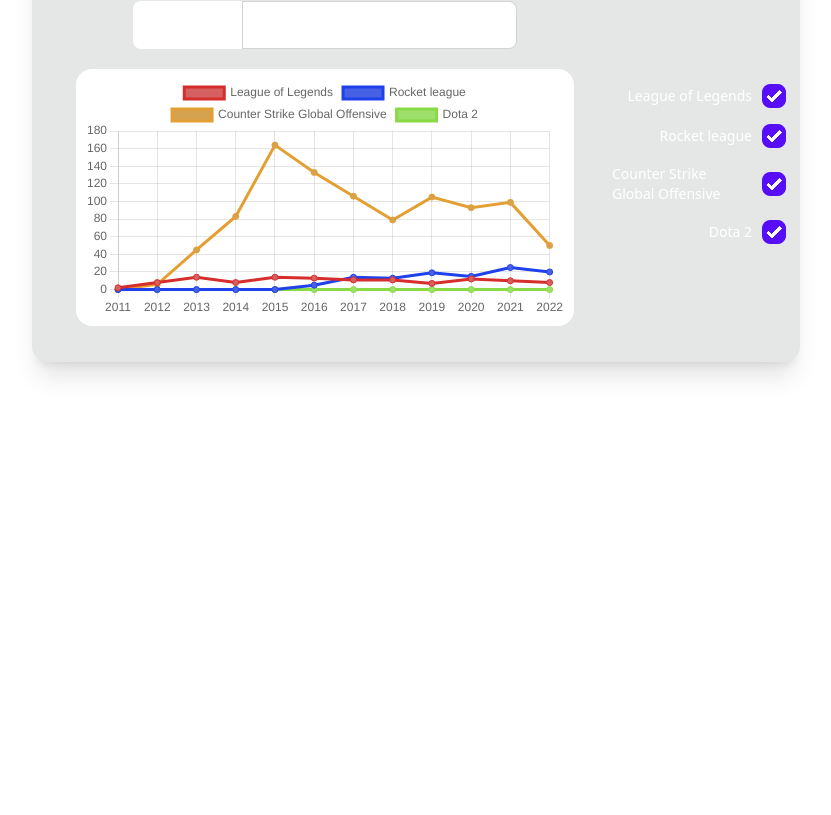
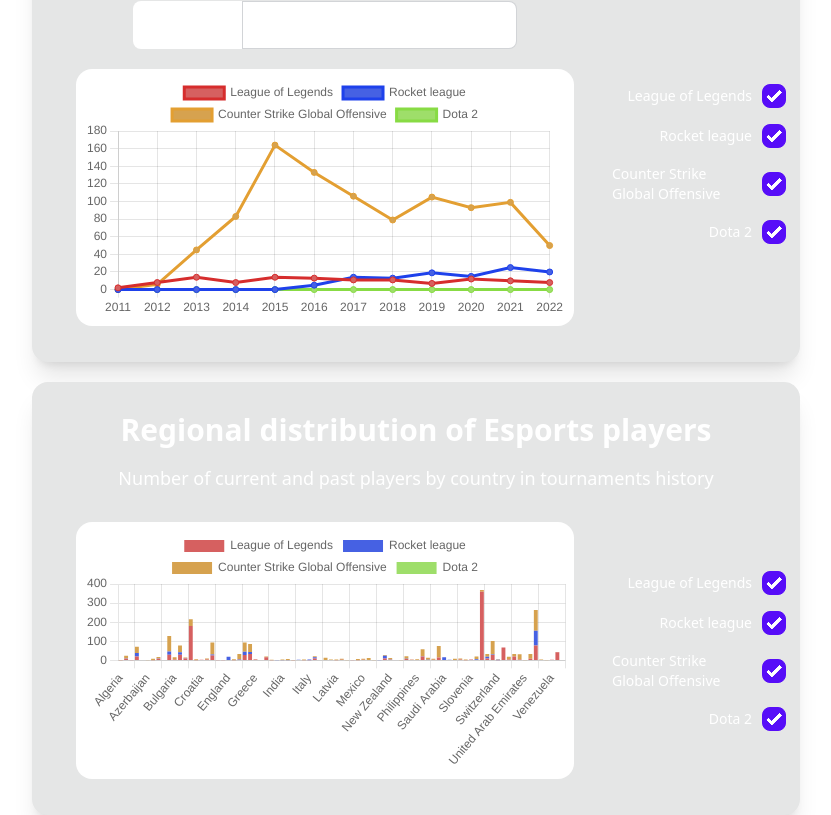
Before and after one commit to yami2200/esport-statistics, a Vue app: page / in a window 1280 px wide. Shown: the part 1891-2706 px from the top of the page, without its empty margins (224-1055 px from the left). Before the commit the page ends 2508 px from the top, so only its background shows below. Built offline with nearby package versions, Linux system fonts and the light colour scheme.

Commit message:
Add bar chart component and one other stat example.

```diff
--- a/src/classes/PlayerNationalityStat.js
+++ b/src/classes/PlayerNationalityStat.js
@@ -36,3 +36,16 @@
     }
     return datachart;
 }
+
+export function getPlayerNationalityStatOptions(){
+    return {
+        responsive: true,
+        plugins: {
+            legend: {
+                position: 'top',
+            },
+            title: {
+                display: false
+            }
+        }};
+}
--- /dev/null
+++ b/src/classes/RegionalDistribution.js
@@ -0,0 +1,51 @@
+import data from "@/assets/data.json";
+import {getAllCountryPlayers} from "@/classes/Utils";
+
+export function getRegionalDistributionOptions(){
+    return {
+        plugins: {
+            title: {
+                display: false
+            },
+        },
+        responsive: true,
+        scales: {
+            x: {
+                stacked: true,
+            },
+            y: {
+                stacked: true
+            }
+        }
+    };
+}
+
+export function getRegionalDistributionData(gamesSelection, data){
+    const countries = getAllCountryPlayers(data);
+    const datachart = {
+        labels: countries,
+        datasets: []
+    }
+
+    let countryIndexes = {};
+    countries.forEach((country, index) => {
+        countryIndexes[country] = index;
+    });
+
+    for(let i = 0; i < gamesSelection.length; i++){
+        if(!gamesSelection[i].selected) continue;
+        let dataGame = Array(countries.length).fill(0);
+        for(let p in data[gamesSelection[i].id].players){
+            let player = data[gamesSelection[i].id].players[p];
+            dataGame[countryIndexes[player.country]]++;
+        }
+        datachart.datasets.push({
+            label: gamesSelection[i].name,
+            data: dataGame,
+            borderColor: gamesSelection[i]["main_color"],
+            backgroundColor: gamesSelection[i]["secondary_color"],
+        });
+    }
+
+    return datachart;
+}
--- /dev/null
+++ b/src/components/charts/bar-chart.vue
@@ -0,0 +1,34 @@
+<template>
+    <div class="card bg-white p-2">
+        <Bar
+            :options="chartOptions"
+            :data="chartData"
+        />
+    </div>
+</template>
+
+<script>
+import { Bar } from 'vue-chartjs'
+
+import { Chart as ChartJS, Title, Tooltip, Legend, BarElement, CategoryScale, LinearScale } from 'chart.js'
+
+ChartJS.register(Title, Tooltip, Legend, BarElement, CategoryScale, LinearScale)
+export default {
+    name: "bar-chart",
+    components: { Bar },
+    props: {
+        chartOptions: {
+            type: Object,
+            required: true
+        },
+        chartData: {
+            type: Object,
+            required: true
+        }
+    },
+}
+</script>
+
+<style scoped>
+
+</style>
--- a/src/views/HomeView.vue
+++ b/src/views/HomeView.vue
@@ -3,10 +3,12 @@
 import {ref, shallowReactive} from 'vue'
 import DataStats from "@/components/data-stats.vue";
 import StatCardWrapper from "@/components/stat-card-wrapper.vue";
-import LineChart from "@/components/line-chart.vue";
-import {PlayerNationalityStatData} from "@/classes/PlayerNationalityStat";
+import LineChart from "@/components/charts/line-chart.vue";
+import {getPlayerNationalityStatOptions, PlayerNationalityStatData} from "@/classes/PlayerNationalityStat";
 import TextSelect from "@/components/inputs/text-select.vue";
 import {getAllCountryPlayers} from "@/classes/Utils";
+import BarChart from "@/components/charts/bar-chart.vue";
+import {getRegionalDistributionData, getRegionalDistributionOptions} from "@/classes/RegionalDistribution";
 
 const countryList = getAllCountryPlayers(data);
 const gamesKeys = Object.keys(data);
@@ -18,33 +20,6 @@
     secondary_color: data[key]["secondary-color"]
 });});
 const settings = ref(null)
-const options = {
-    responsive: true,
-    plugins: {
-        legend: {
-            position: 'top',
-        },
-        title: {
-            display: false
-        }
-    }};
-const datachart = {
-    labels: ["Year 1", "Year 2", "Year 3", "Year 4", "Year 5"],
-    datasets: [
-        {
-            label: 'Lol',
-            data: [10, 20, {}, 51, 10],
-            borderColor: "#d75050",
-            backgroundColor: "#ce7c7c",
-        },
-        {
-            label: 'RL',
-            data: [5, 15, 35, 4, 20],
-            borderColor: "#50aed7",
-            backgroundColor: "#7cc7ce",
-        }
-    ]
-}
 
 function getStarted(){
   window.scrollTo({top: settings.value.offsetTop-100, behavior: 'smooth'});
@@ -80,12 +55,6 @@
           </div>
       </div>
       <div class="h-screen">
-          <!--<stat-card-wrapper
-                  :games="gamesSelection"
-                  title="Nationality of players"
-                  @update-games-selection="updateGamesSelection"
-          >
-          </stat-card-wrapper>-->
           <stat-card-wrapper
                   :games="gamesSelection"
                   title="Evolution of specific player nationality in tournaments"
@@ -98,7 +67,17 @@
                   </div>
               </template>
               <template #graph="{ userInput }">
-                  <line-chart v-if="userInput.country" :chart-data="PlayerNationalityStatData(gamesSelection, data, userInput.country)" :chart-options="options"></line-chart>
+                  <line-chart v-if="userInput.country" :chart-data="PlayerNationalityStatData(gamesSelection, data, userInput.country)" :chart-options="getPlayerNationalityStatOptions()"></line-chart>
+              </template>
+          </stat-card-wrapper>
+          <stat-card-wrapper
+                  :games="gamesSelection"
+                  title="Regional distribution of Esports players"
+                  subtitle="Number of current and past players by country in tournaments history"
+                  @update-games-selection="updateGamesSelection"
+          >
+              <template #graph>
+                  <bar-chart :chart-data="getRegionalDistributionData(gamesSelection, data)" :chart-options="getRegionalDistributionOptions()"></bar-chart>
               </template>
           </stat-card-wrapper>
       </div>
```
Also changed, not shown: src/components/charts/line-chart.vue (renamed from src/components/line-chart.vue).
